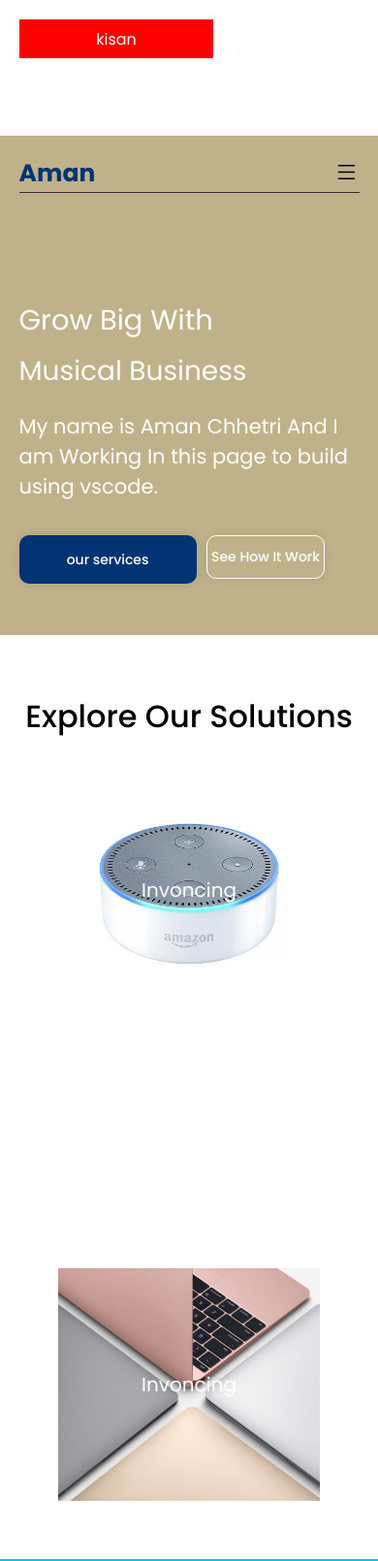
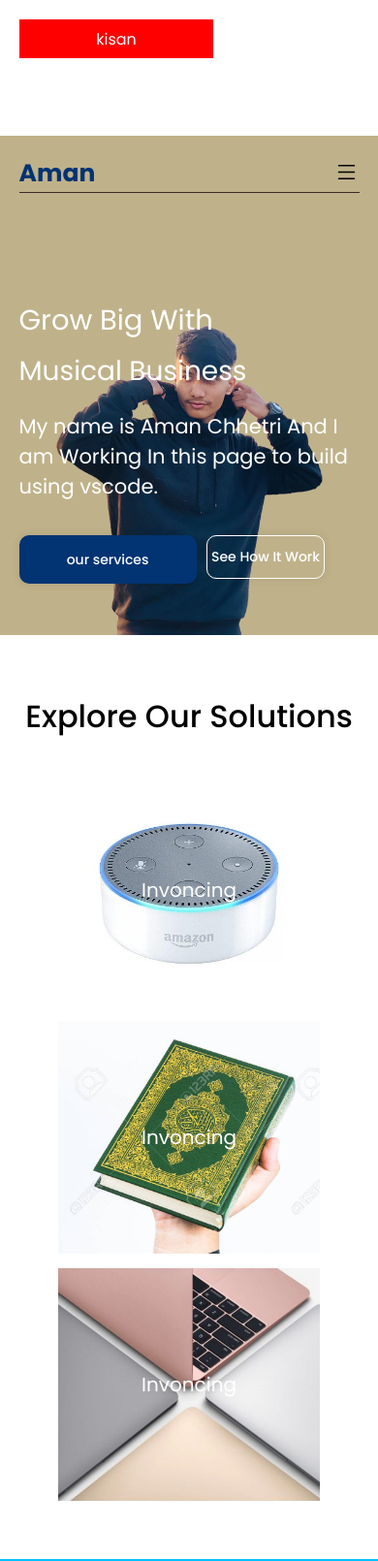
Before and after one commit to aman000712/chhetripage, a plain HTML site: page index.html in a window 390 px wide. Shown: the top 1610 px of the page at 97% size. Drawn offline with Linux system fonts and the light colour scheme.

Commit message:
websit.css

```diff
--- a/websit.css
+++ b/websit.css
@@ -641,7 +641,7 @@ flex: 1;
         font-size: 29px;
     }
     .main{
-        background: url("./half.png") no-repeat;
+        background: url("./photos/half.png") no-repeat;
         width: 100%;
         background-color:#BFB28A;
         background-size:contain;
@@ -653,7 +653,7 @@ flex: 1;
         font-size: 20px;
         height: 240px;
         padding: 0 130px;
-        background-image: url(./book.jpg);
+        background-image: url(./photos/book.jpg);
         background-size: cover;
         background-position: center;
         display: flex;
```
